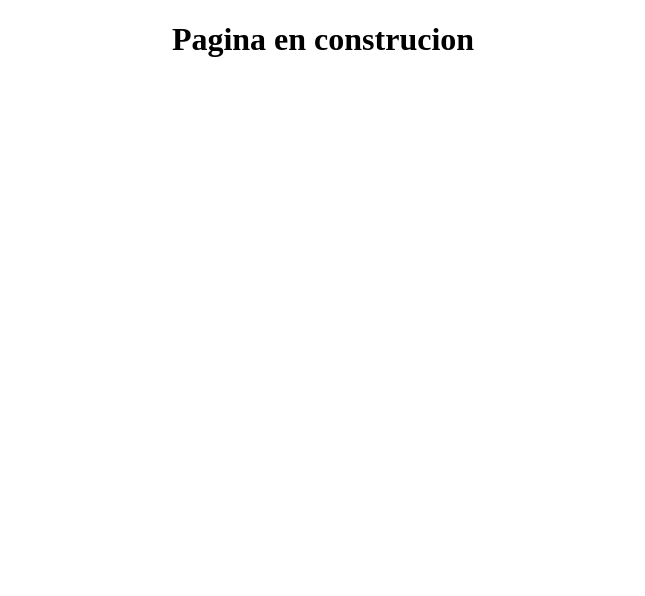
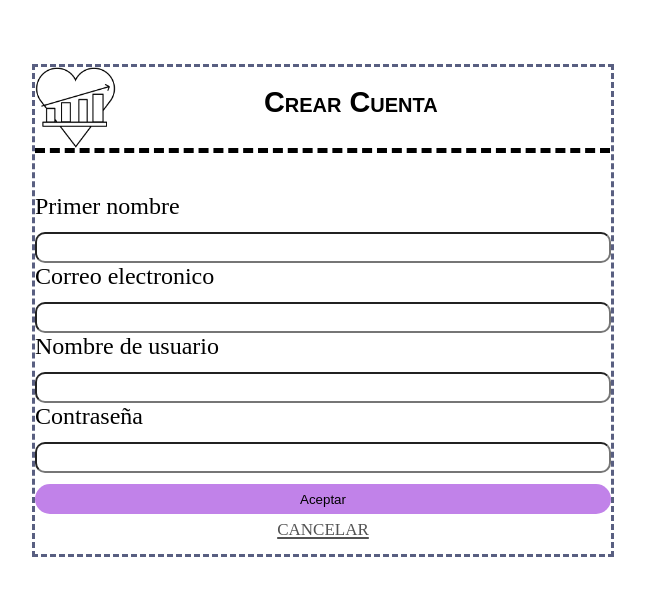
Before and after one commit to Jesus-137/The_Easy_Financy, a React (Vite) app: page /crear in a window 1280 px wide. Shown: the top 596 px of the page, without its empty margins (317-962 px from the left). Built offline with nearby package versions, Linux system fonts and the light colour scheme.

Commit message:
Se agrego la pagina Registro y se unio con la base de datos

```diff
--- a/src/components/molecules/FormLogin.jsx
+++ b/src/components/molecules/FormLogin.jsx
@@ -78,10 +78,10 @@ function FromLogin() {
                     <Title title={"Iniciar sesion"}/>
                 </div>
                 <form ref={form}>
-                    <Input type={"email"} name={"usuario"} data={"Ingrese su correo"}/>
-                    <Input type={"text"} name={"contrasenia"} data={"Contraseña"}/>
+                    <Input type={"text"} name={"usuario"} data={"Nombre de usuario"}/>
+                    <Input type={"password"} name={"contrasenia"} data={"Contraseña"}/>
                     <Boton onClick={chandlerClick} data={"Aceptar"}/>
-                    <StyledLink to={"/"}>Cancelarx</StyledLink>
+                    <StyledLink to={"/"}>Cancelar</StyledLink>
                 </form>
             </Div>
             <Parrafo msn={state}/>
--- /dev/null
+++ b/src/components/molecules/FormRegister.jsx
@@ -0,0 +1,101 @@
+import { useRef, useState } from 'react';
+import { useNavigate } from 'react-router-dom';
+import styled from 'styled-components';
+import Input from '../atoms/Input';
+import Logo from '../atoms/Logo';
+import Title from '../atoms/Title';
+import Boton from '../atoms/Boton';
+import Parrafo from '../atoms/Parrafo';
+import logo from '../../assets/img/TEF.png';
+import StyledLink from '../atoms/Link';
+
+const Div = styled.div`
+    display: flex;
+    flex-wrap: nowrap;
+    flex-direction: column;
+    width: 45%;
+    border: 3px dashed #595F81;
+    margin-top: 5%;
+    text-align: center;
+    font-size: 1.5rem;
+    padding-bottom: 1%;
+    .header{
+        display: flex;
+        flex-direction: row;
+        justify-content: space-between;
+        justify-items: center;
+        text-align: center;
+        margin-bottom: 7%;
+        padding-right: 30%;
+        width: 69.9%;
+        border-bottom: 5px dashed;
+    }
+`;
+
+
+function FromRegister() {
+    const form= useRef();
+    const navigate=useNavigate();
+    const [state, setState]=useState([]);
+    const endpoint = 'http://localhost:8080/user/create'
+
+    const chandlerClick=(e)=>{
+        e.preventDefault();
+        const newForm= new FormData (form.current);
+        const options = {
+            method: 'POST',
+            headers : {
+                'Content-Type':'application/json'
+            },
+            body:JSON.stringify({
+                contrasenia:newForm.get('contrasenia'),
+                email:newForm.get('email'),
+                firstName: newForm.get('Primer nombre'),
+                nombre_usuario:newForm.get('usuario')
+            })
+        }
+        const valors=JSON.parse(options.body)
+
+        if (valors.firstName==''){
+            setState('El campo "Primer nombre" no puede estar vacio')
+        }else if(valors.email==''){
+            setState('El campo "email" no puede estar vacio')
+        }else if(valors.nombre_usuario==''){
+            setState('El campo "usuario" no puede estar vacio')
+        }else if(valors.contrasenia==''){
+            setState('El campo "contrasenia" no puede estar vacio')
+        }else {
+            fetch(endpoint, options)
+            .then(response => response.json())
+            .then(data => {
+                if (data.status!=false){
+                    navigate('/grafica')
+                }else{
+                    alert(data.message)
+                }
+            })
+            // navigate('/grafica')
+        }
+    }
+    return (
+        <>
+            <Div>
+                <div className="header">
+                    <Logo img={logo}/>
+                    <Title title={"Crear Cuenta"}/>
+                </div>
+                <form ref={form}>
+                    <Input type={"text"} name={"nombre"} data={"Primer nombre"}/>
+                    <Input type={"email"} name={"email"} data={"Correo electronico"}/>
+                    <Input type={"text"} name={"usuario"} data={"Nombre de usuario"}/>
+                    <Input type={"password"} name={"contrasenia"} data={"Contraseña"}/>
+                    <Boton onClick={chandlerClick} data={"Aceptar"}/>
+                    <StyledLink to={"/"}>Cancelar</StyledLink>
+                </form>
+            </Div>
+            <Parrafo msn={state}/>
+        </>
+    );
+}
+
+export default FromRegister;
--- /dev/null
+++ b/src/components/organims/ContentDash.jsx
@@ -0,0 +1,47 @@
+import styled from "styled-components";
+import Grahp from "../atoms/Grahp";
+import StyledLinkW from "../atoms/LinkWhite";
+import SubTitle from "../atoms/Subtitle";
+
+const Div = styled.div`
+    display: flex;
+    flex-direction: column;
+    align-items: center;
+    .link{
+        background-color: #9595d7;
+        display: flex;
+        flex-direction: row;
+        justify-content: space-around;
+        text-align: center;
+        width: 100%;
+    }
+`;
+
+const data = [
+    { name: "Group A", value: 300 },
+    { name: 'Group B', value: 4567 },
+    { name: 'Group C', value: 1398 },
+    { name: 'Group D', value: 9800 },
+    { name: 'Group E', value: 3908 },
+    { name: 'Group F', value: 4800 },
+]
+
+const COLORS = ['#00FFB2', '#F54B4B', '#010846', '#FBA600', '#E56E00', '#4C0297']
+
+function ContentDash() {
+    return (
+        <Div style={{width: "50%", height: 565}}>
+            <div className='link'>
+                <StyledLinkW to={"/grafica"}>por dia</StyledLinkW>
+                <StyledLinkW to={"/grafica"}>por mes</StyledLinkW>
+                <StyledLinkW to={"/grafica"}>por año</StyledLinkW>
+            </div>
+            <SubTitle subTitle={"Gastos"}/>
+            <Grahp data={data} COLORS={COLORS}/>
+            <SubTitle subTitle={"Ganancias"}/>
+            <Grahp data={data} COLORS={COLORS}/>
+        </Div>
+    );
+}
+
+export default ContentDash;
--- a/src/components/organims/ContentVenta.jsx
+++ b/src/components/organims/ContentVenta.jsx
@@ -19,7 +19,7 @@ const data = [
     { name: 'Group F', value: 4800 },
 ]
 
-const COLORS = ['#ce93d8', '#5c6bc0', '#b45151', '#153438', '#a4848f', '#00f9890']
+const COLORS = ['#00FFB2', '#F54B4B', '#010846', '#FBA600', '#E56E00', '#4C0297']
 
 function ContentVenta() {
     return (
--- a/src/containers/App.jsx
+++ b/src/containers/App.jsx
@@ -2,6 +2,7 @@ import { BrowserRouter,Routes, Route } from "react-router-dom";
 import { useState } from "react";
 import HomeView from "../pages/HomeView";
 import Login from "../pages/Login";
+import Register from "../pages/Register";
 import Dashboard from "../pages/Dashboard";
 import Ventas from "../pages/Ventas";
 import PageUseless from "../pages/PageUseless";
@@ -16,7 +17,7 @@ function App() {
                 <Routes>
                     <Route path="/" element={<HomeView/>}/>
                     <Route path="/iniciar" element={<Login/>}/>
-                    <Route path="/crear" element={<PageUseless/>}/>
+                    <Route path="/crear" element={<Register/>}/>
                     <Route path="/grafica" element={<Dashboard/>}/>
                     <Route path="/venta" element={<Ventas/>}/>
                     <Route path="/*" element={<NotFound/>}/>
--- a/src/pages/Dashboard.jsx
+++ b/src/pages/Dashboard.jsx
@@ -1,8 +1,7 @@
 import styled from 'styled-components';
-import Grahp from "../components/atoms/Grahp";
 import HeaderS from '../components/molecules/HeaderStatic';
 import FormProducto from "../components/molecules/FormProduction";
-import StyledLink from '../components/atoms/LinkWhite';
+import ContentDash from '../components/organims/ContentDash';
 import Footer from '../components/molecules/Footer';
 
 const Div = styled.div`
@@ -10,36 +9,12 @@ const Div = styled.div`
     flex-direction: row;
     flex-wrap: wrap;
     justify-content: space-between;
-    margin-top: 2%;
-    .link{
-        background-color: #9595d7;
-        display: flex;
-        flex-direction: row;
-        justify-content: space-around;
-        text-align: center;
-        width: 100%;
-    }
-    .grahp{
-        display: flex;
-        flex-direction: column;
-        align-items: center;
-    }
+    padding: 2%;
     .from{
-        width: 60%;
+        width: 50%;
         margin-top: 2%;
     }
 `;
-
-const data = [
-    { name: "Group A", value: 300 },
-    { name: 'Group B', value: 4567 },
-    { name: 'Group C', value: 1398 },
-    { name: 'Group D', value: 9800 },
-    { name: 'Group E', value: 3908 },
-    { name: 'Group F', value: 4800 },
-]
-
-const COLORS = ['#ce93d8', '#5c6bc0', '#b45151', '#153438', '#a4848f', '#00f9890']
 
 function Dashboard() {
     return (
@@ -49,15 +24,7 @@ function Dashboard() {
                 <div className='from'>
                     <FormProducto/>
                 </div>
-                <div className='grahp' style={{width: "40%", height: 460}}>
-                    <div className='link'>
-                        <StyledLink to={"/grafica"}>por dia</StyledLink>
-                        <StyledLink to={"/grafica"}>por mes</StyledLink>
-                        <StyledLink to={"/grafica"}>por año</StyledLink>
-                    </div>
-                    <Grahp data={data} COLORS={COLORS}/>
-                    <Grahp data={data} COLORS={COLORS}/>
-                </div>
+                <ContentDash/>
             </Div>
             <Footer/>
         </>
--- /dev/null
+++ b/src/pages/Register.jsx
@@ -0,0 +1,19 @@
+import styled from "styled-components";
+import FromRegister from "../components/molecules/FormRegister";
+
+const Div = styled.div`
+    display: flex;
+    flex-direction: column;
+    flex-wrap: wrap;
+    align-items: center;
+`;
+
+function Register() {
+    return (
+        <Div>
+            <FromRegister/>
+        </Div>
+    );
+}
+
+export default Register;
```
